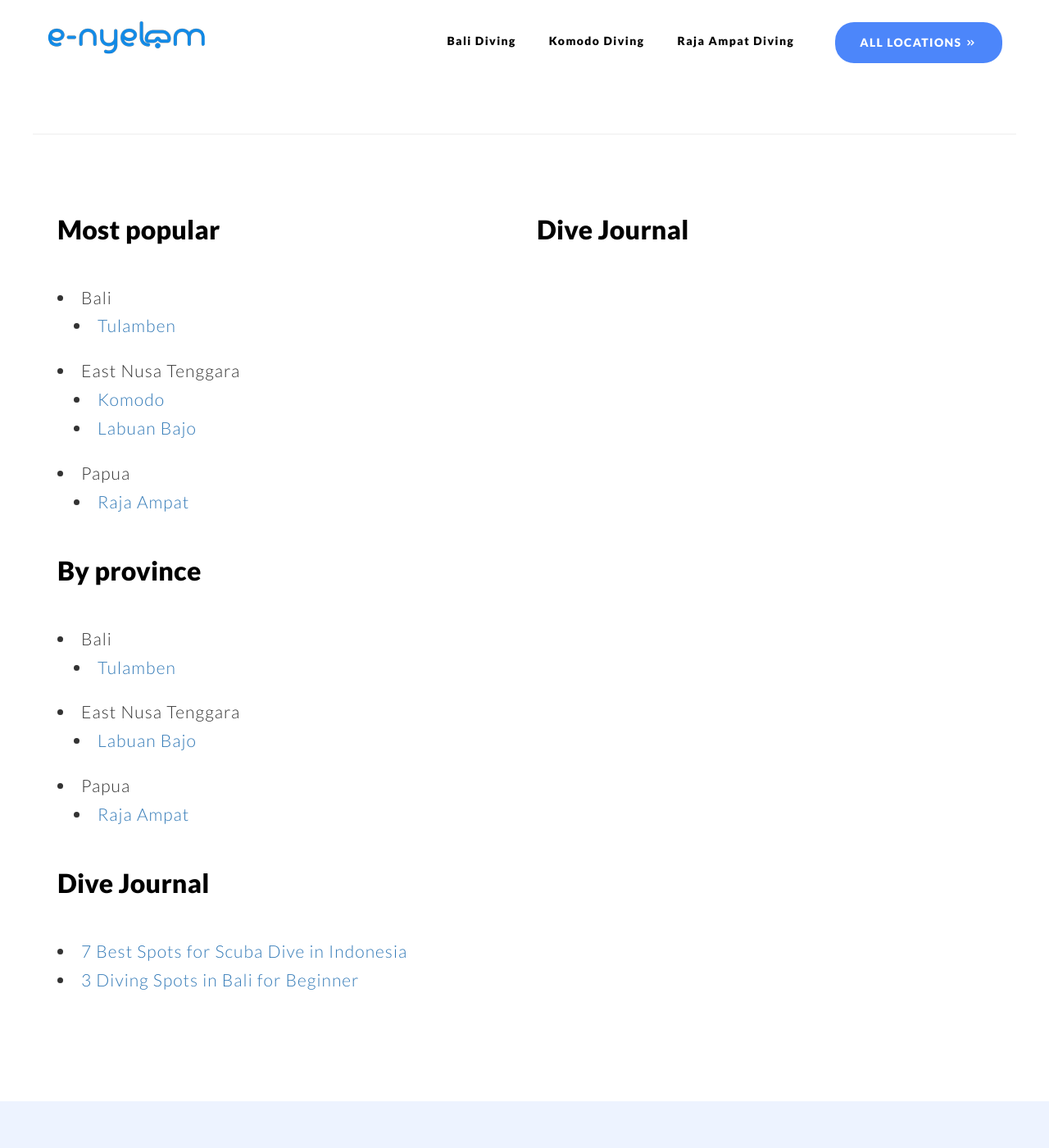
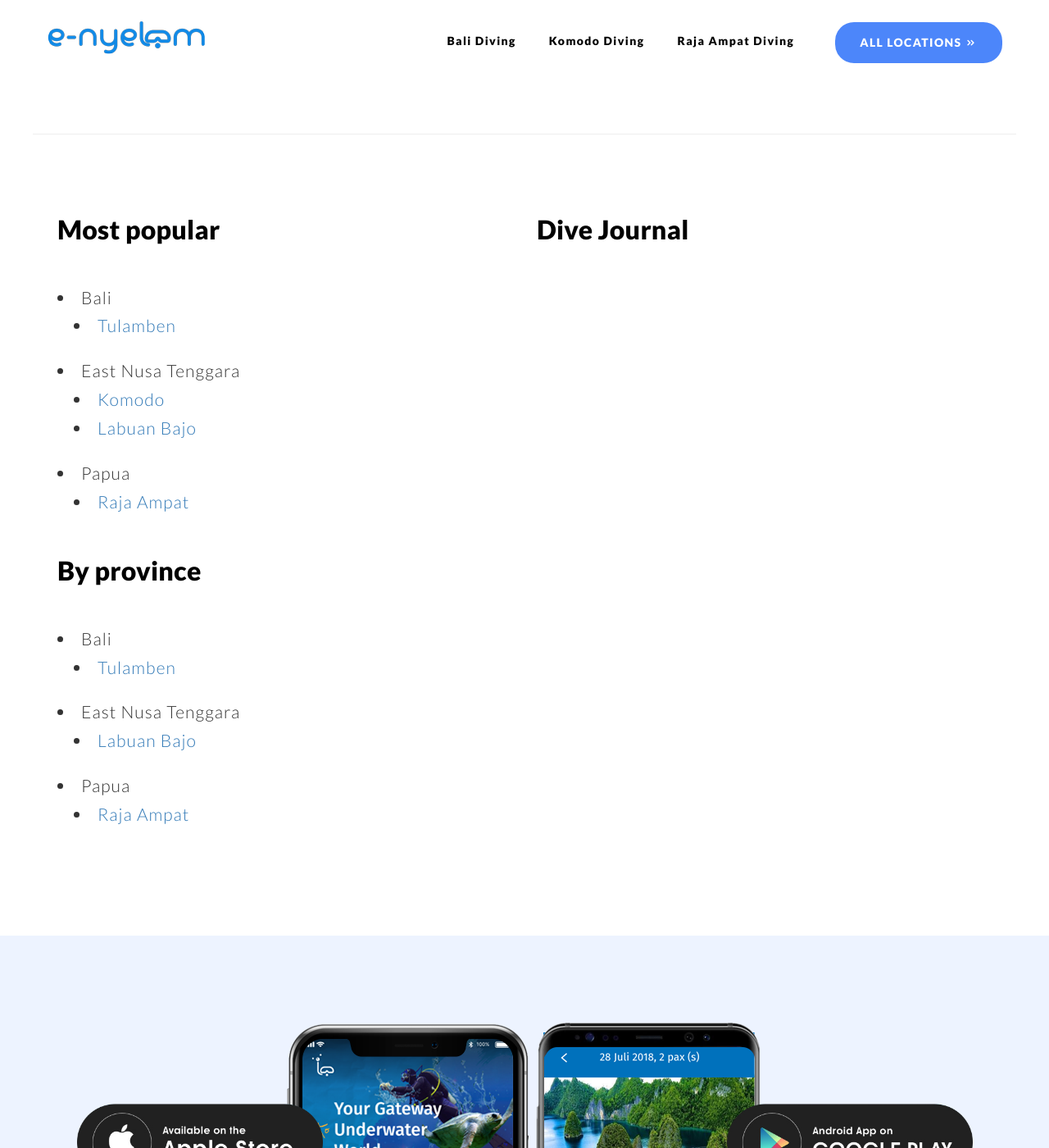
Before and after one commit to kemtol/nyelam, a Jekyll site: the page built from laman/spots/scuba-diving-in-indonesia.md, in a window 1280 px wide and 1400 px high, scrolled down 1765 px. Shown: the whole window at 82% size. Built offline with Jekyll 4.4.1, drawn with Linux system fonts in a browser that asks for light colours; some web fonts are replaced.

Commit message:
Update scuba-diving-in-indonesia.md

```diff
--- a/laman/spots/scuba-diving-in-indonesia.md
+++ b/laman/spots/scuba-diving-in-indonesia.md
@@ -25,8 +25,3 @@ is_directory: true
   * [Labuan Bajo](/scuba-diving-komodo.html)
 * Papua
   * [Raja Ampat](/scuba-diving-rajaampat.html)
-
-## Dive Journal
-
-* [7 Best Spots for Scuba Dive in Indonesia](/best-scuba-diving-spots-in-indonesia.html)
-* [3 Diving Spots in Bali for Beginner](/diving-spot-in-bali-for-beginner.html)
```
